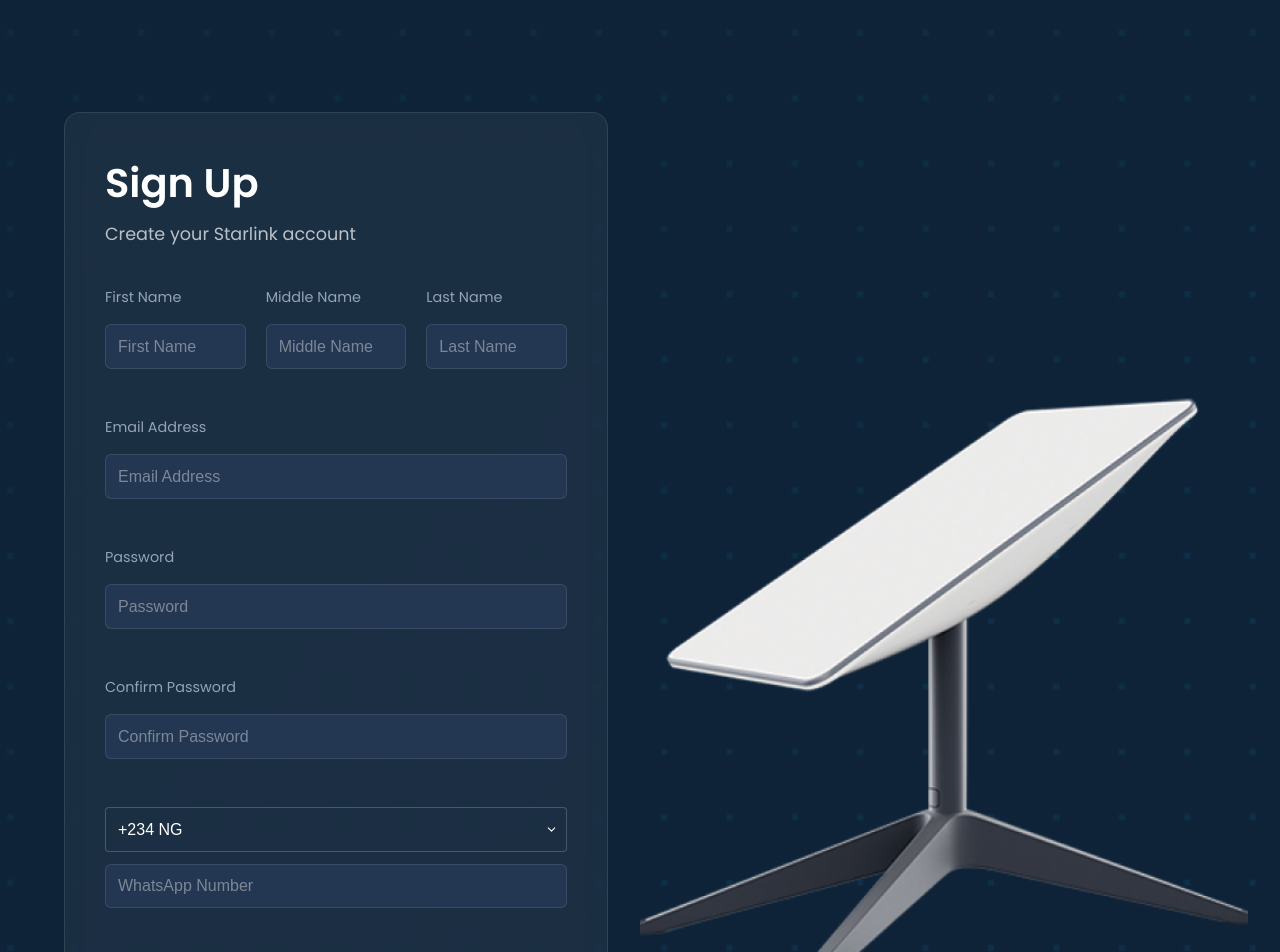
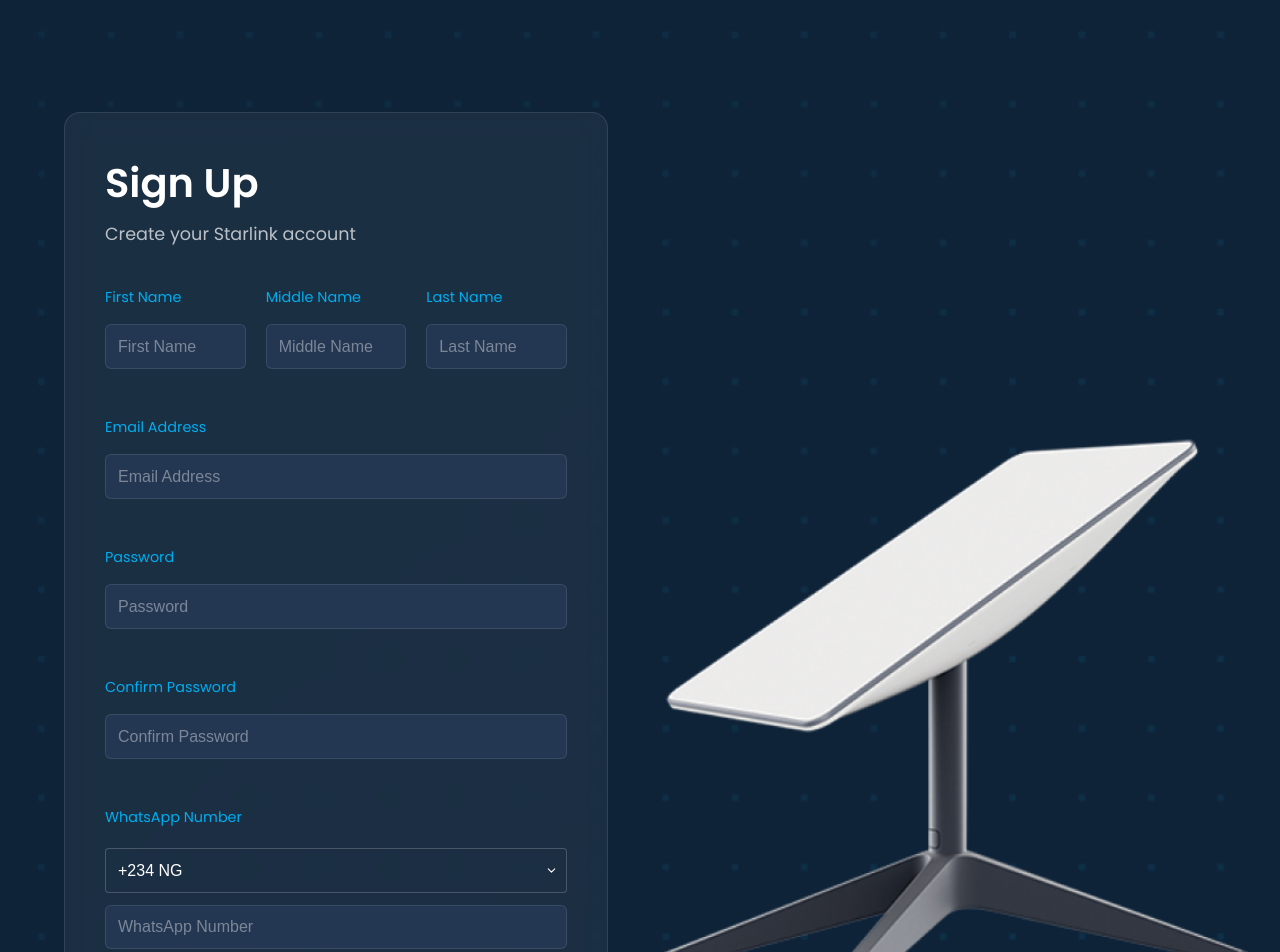
Before and after one commit to geekelo/starlinks-solution-portal, a React (Create React App) app: page /signup in a window 1280 px wide. Shown: the top 952 px of the page. Built offline with nearby package versions, Linux system fonts and the light colour scheme; a web font is replaced by a local one.

Commit message:
Update display of sign up labels

```diff
--- a/src/pages/SignUp.jsx
+++ b/src/pages/SignUp.jsx
@@ -141,7 +141,7 @@
             <form className="signup-form" onSubmit={handleSubmit}>
               <div className="name-fields">
                 <div className="form-group">
-                  <label htmlFor="firstName">First Name</label>
+                  <label htmlFor="firstName" className="signup-labels">First Name</label>
                   <input
                     type="text"
                     id="firstName"
@@ -154,7 +154,7 @@
                 </div>
 
                 <div className="form-group">
-                  <label htmlFor="middleName">Middle Name</label>
+                  <label htmlFor="middleName" className="signup-labels">Middle Name</label>
                   <input
                     type="text"
                     id="middleName"
@@ -166,7 +166,7 @@
                 </div>
 
                 <div className="form-group">
-                  <label htmlFor="lastName">Last Name</label>
+                  <label htmlFor="lastName" className="signup-labels">Last Name</label>
                   <input
                     type="text"
                     id="lastName"
@@ -180,7 +180,7 @@
               </div>
 
               <div className="form-group">
-                <label htmlFor="email">Email Address</label>
+                <label htmlFor="email" className="signup-labels">Email Address</label>
                 <input
                   type="email"
                   id="email"
@@ -193,7 +193,7 @@
               </div>
 
               <div className="form-group">
-                <label htmlFor="password">Password</label>
+                <label htmlFor="password" className="signup-labels">Password</label>
                 <input
                   type="password"
                   id="password"
@@ -206,7 +206,7 @@
               </div>
 
               <div className="form-group">
-                <label htmlFor="confirmPassword">Confirm Password</label>
+                <label htmlFor="confirmPassword" className="signup-labels">Confirm Password</label>
                 <input
                   type="password"
                   id="confirmPassword"
@@ -219,6 +219,7 @@
               </div>
 
               <div className="form-group phone-input-group">
+                <label htmlFor="confirmPassword" className="signup-labels">WhatsApp Number</label>
                 <select
                   className="country-code"
                   value={formData.starlink_user.whatsappCountryCode}
@@ -243,6 +244,7 @@
               </div>
 
               <div className="form-group phone-input-group">
+              <label htmlFor="confirmPassword" className="signup-labels">Phone Number</label>
                 <select
                   className="country-code"
                   value={formData.starlink_user.countryCode}
--- a/src/styles/SignUp.css
+++ b/src/styles/SignUp.css
@@ -98,7 +98,6 @@
   .phone-input-group {
     display: flex;
     gap: 0.75rem;
-    align-items: center;
   }
 
   .country-code {
@@ -133,6 +132,10 @@
   .phone-input-group input {
     flex: 1;
     min-width: 0;
+  }
+
+  .signup-labels {
+    color: #00adef !important;
   }
 
   .signup-button {
```
